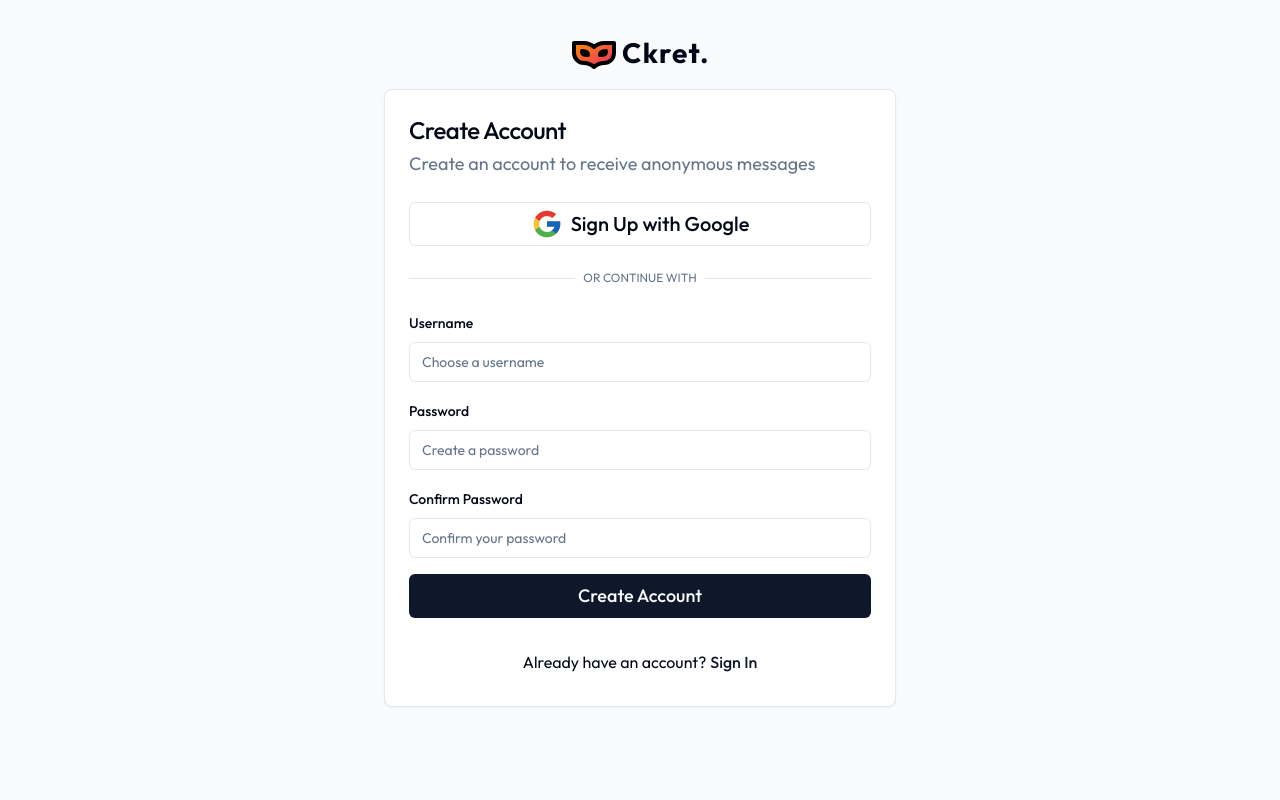
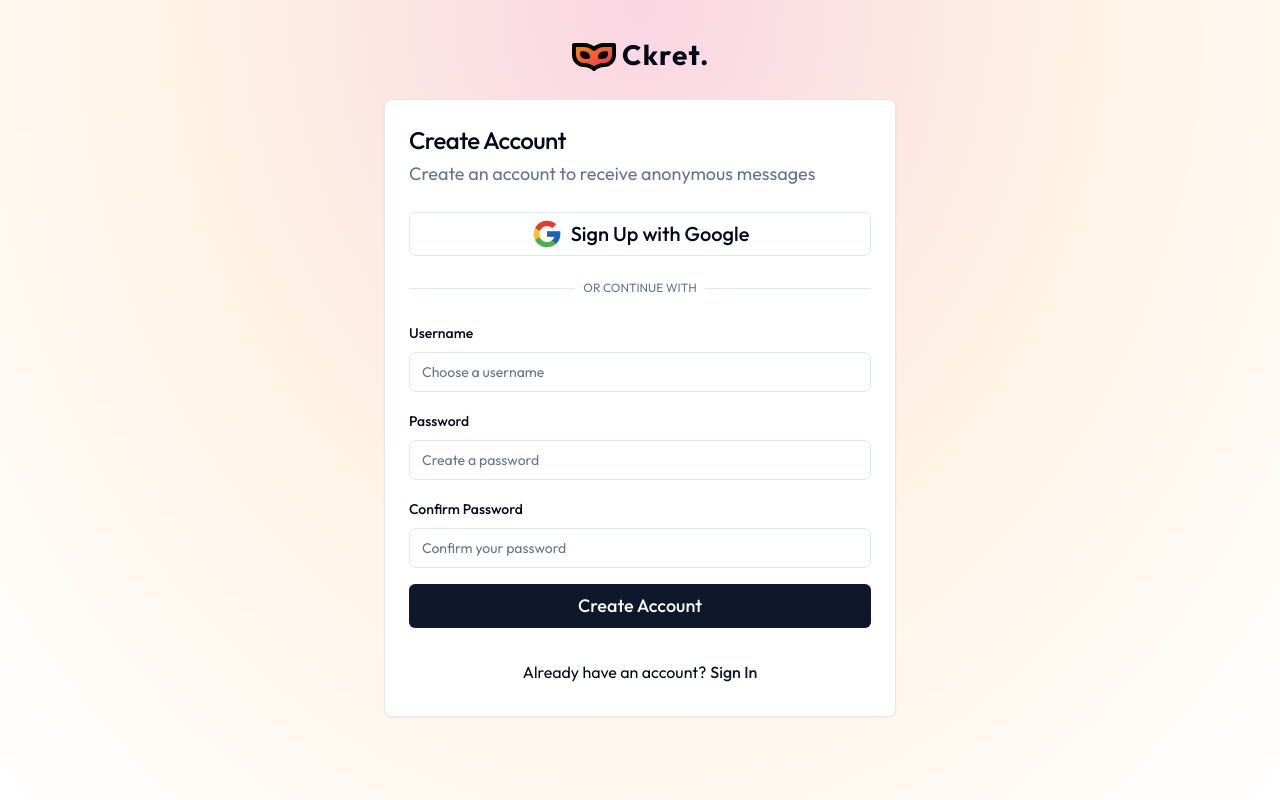
Before and after one commit to s4shibam/ckret, a Next.js app: page /create-account in a window 1280 px wide. Built offline with nearby package versions, Linux system fonts and the light colour scheme; no server answers; what tailwindcss-animated would draw is missing.

Commit message:
style: use new gradient utility class for consistent styling

```diff
--- a/src/app/(auth)/layout.tsx
+++ b/src/app/(auth)/layout.tsx
@@ -22,7 +22,7 @@ export default function AuthLayout({
   }
 
   return (
-    <div className="flex min-h-screen w-full flex-col items-center justify-center gap-4 bg-gray-50 p-5 pb-20">
+    <div className="bg-ckret-gradient flex min-h-screen w-full flex-col items-center justify-center gap-6 px-6 py-8 pb-20">
       <Branding />
       {children}
     </div>
--- a/src/app/cl/[username]/message/page.tsx
+++ b/src/app/cl/[username]/message/page.tsx
@@ -171,7 +171,7 @@ export default SendMessage
 
 const BackgroundLayout = ({ children }: { children: React.ReactNode }) => {
   return (
-    <div className="flex min-h-screen w-full flex-col items-center gap-6 bg-[radial-gradient(ellipse_at_top,_var(--tw-gradient-stops))] from-ckret-secondary/20 via-ckret-primary/10 to-transparent p-5">
+    <div className="bg-ckret-gradient flex min-h-screen w-full flex-col items-center gap-6 p-5">
       <div className="z-10 backdrop-blur-sm">
         <Branding />
       </div>
--- a/src/app/cl/[username]/page.tsx
+++ b/src/app/cl/[username]/page.tsx
@@ -48,7 +48,7 @@ const PublicProfile = ({ params }: { params: { username: string } }) => {
   const noPublicContent = messages.length === 0 && sketches.length === 0
 
   return (
-    <div className="min-h-screen bg-[radial-gradient(ellipse_at_top,_var(--tw-gradient-stops))] from-ckret-secondary/20 via-ckret-primary/10 to-transparent">
+    <div className="bg-ckret-gradient min-h-screen">
       <div className="mx-auto flex max-w-2xl flex-col gap-6 px-4 py-6 sm:gap-10">
         <div className="flex justify-center">
           <Branding />
--- a/src/app/cl/[username]/sketch/page.tsx
+++ b/src/app/cl/[username]/sketch/page.tsx
@@ -334,7 +334,7 @@ export default SendSketch
 
 const BackgroundLayout = ({ children }: { children: React.ReactNode }) => {
   return (
-    <div className="flex min-h-screen w-full flex-col items-center gap-6 bg-[radial-gradient(ellipse_at_top,_var(--tw-gradient-stops))] from-ckret-secondary/20 via-ckret-primary/10 to-transparent p-5">
+    <div className="bg-ckret-gradient flex min-h-screen w-full flex-col items-center gap-6 p-5">
       <div className="z-10 backdrop-blur-sm">
         <Branding />
       </div>
--- a/src/app/globals.css
+++ b/src/app/globals.css
@@ -87,6 +87,9 @@
   @apply bg-ckret-primary;
 }
 
+.bg-ckret-gradient {
+  @apply bg-[radial-gradient(ellipse_at_top,_var(--tw-gradient-stops))] from-ckret-secondary/20 via-ckret-primary/10 to-transparent;
+}
 .doodle {
   background-size: 750px auto;
   background-image: url('../assets/background.svg');
--- a/src/app/not-found.tsx
+++ b/src/app/not-found.tsx
@@ -5,7 +5,7 @@ import CreateLink from '@/components/common/create-link'
 
 const NotFound = () => {
   return (
-    <div className="flex min-h-screen flex-col items-center gap-10 bg-[radial-gradient(ellipse_at_top,_var(--tw-gradient-stops))] from-ckret-secondary/20 via-ckret-primary/10 to-transparent px-4 py-6">
+    <div className="bg-ckret-gradient flex min-h-screen flex-col items-center gap-10 px-4 py-6">
       <div className="mb-20 flex justify-center">
         <Branding />
       </div>
--- a/src/components/common/profile-not-found.tsx
+++ b/src/components/common/profile-not-found.tsx
@@ -5,7 +5,7 @@ import CreateLink from './create-link'
 
 const ProfileNotFound = () => {
   return (
-    <div className="flex min-h-screen flex-col items-center gap-10 bg-[radial-gradient(ellipse_at_top,_var(--tw-gradient-stops))] from-ckret-secondary/20 via-ckret-primary/10 to-transparent px-4 py-6">
+    <div className="bg-ckret-gradient flex min-h-screen flex-col items-center gap-10 px-4 py-6">
       <div className="mb-20 flex justify-center">
         <Branding />
       </div>
```
